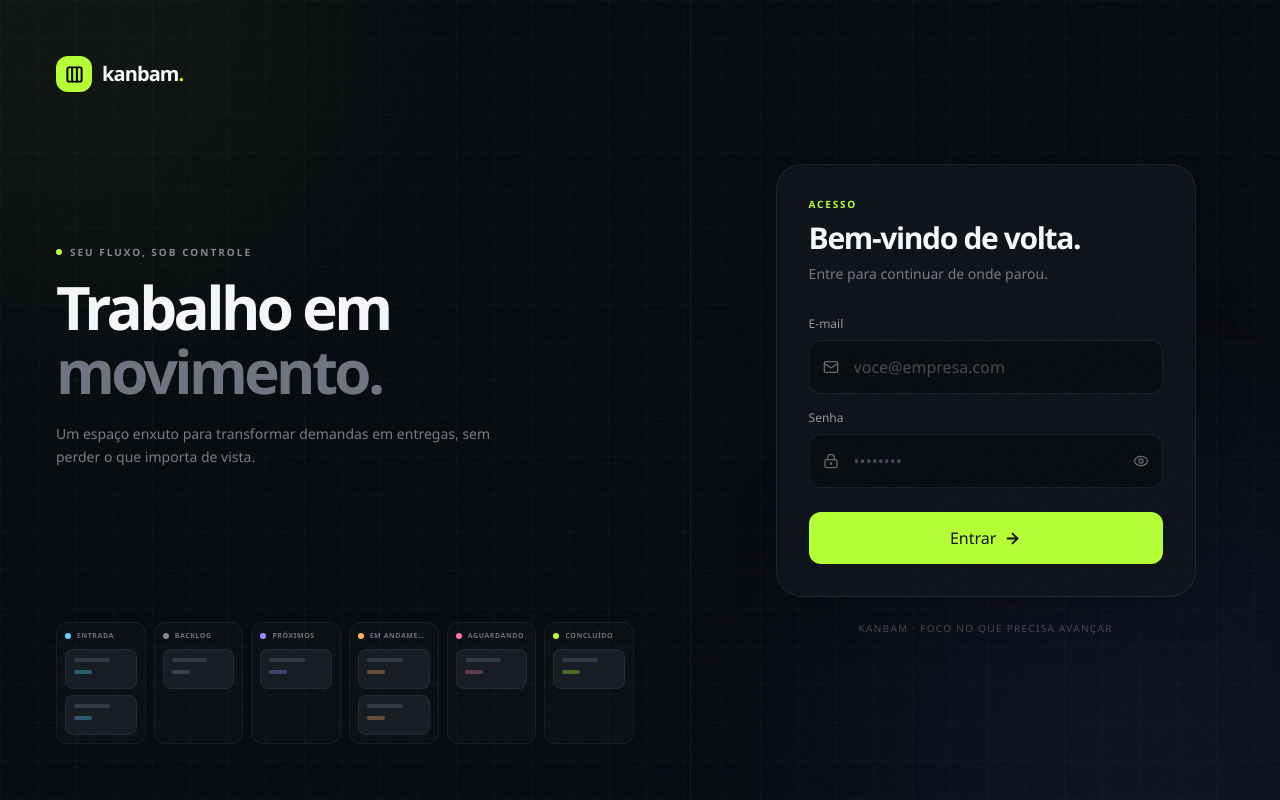
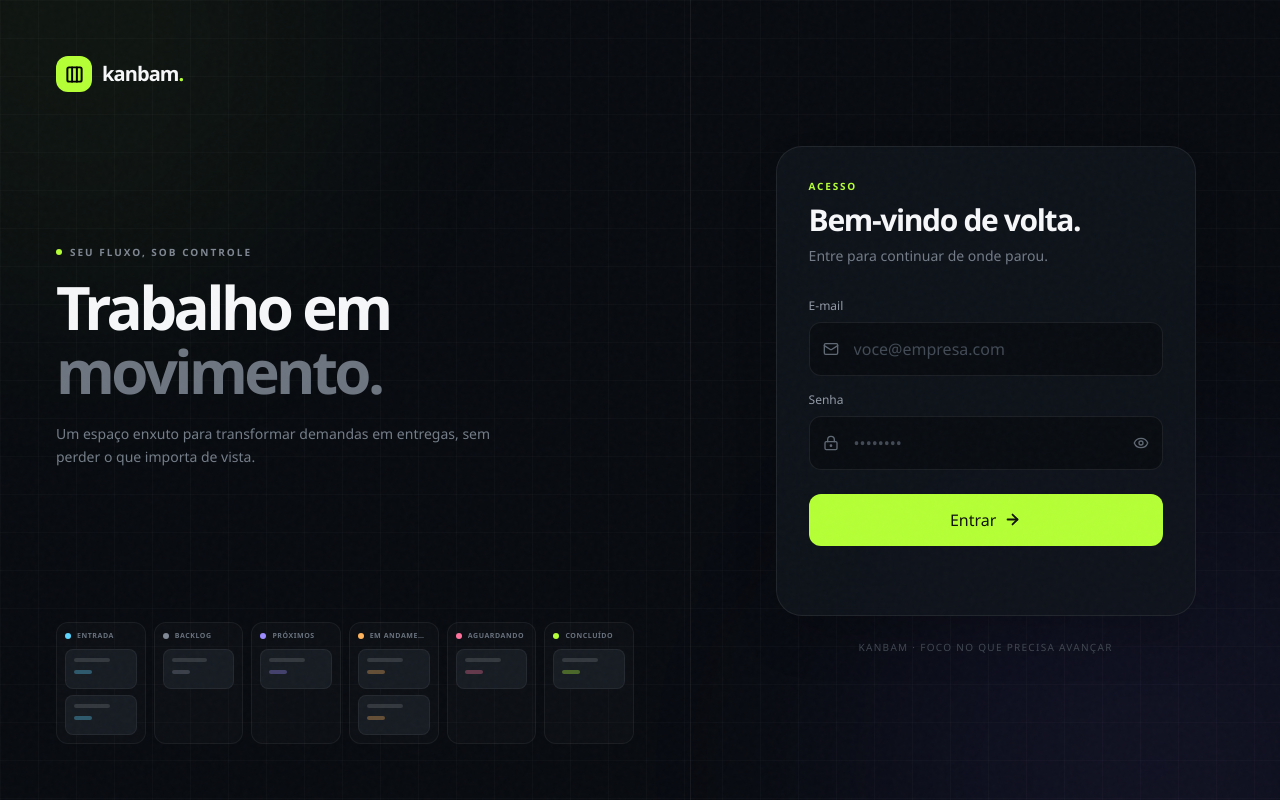
Before and after one commit to NicolasSnordio/kanbam_tool, a React (Vite) app: page / in a window 1280 px wide. Built offline with nearby package versions, Linux system fonts and the light colour scheme.

Commit message:
correção: suaviza transição de carregamento do login

```diff
--- a/src/App.jsx
+++ b/src/App.jsx
@@ -152,11 +152,22 @@ function LoginScreen({ onLogin }) {
       <section className="flex min-h-screen items-center justify-center px-5 py-10 sm:px-10">
         <div className="w-full max-w-[420px]">
           <div className="mb-10 lg:hidden"><Brand /></div>
-          {!ready ? <div className="rounded-[26px] border border-white/[.075] bg-[#10151c]/90 p-8 shadow-2xl backdrop-blur-xl">
+          <div className="login-auth-panel relative min-h-[470px] overflow-hidden rounded-[26px] border border-white/[.075] bg-[#10151c]/90 shadow-2xl backdrop-blur-xl">
+            <div
+              aria-hidden={ready}
+              className={`login-loader-layer absolute inset-0 flex flex-col justify-center p-8 transition-[opacity,transform] duration-500 ease-out ${ready ? 'pointer-events-none -translate-y-1.5 opacity-0' : 'translate-y-0 opacity-100'}`}
+            >
               <div className="mb-7 grid size-12 place-items-center rounded-2xl bg-[#b5ff36] text-black"><Columns3 size={23} strokeWidth={2.5}/></div>
               <h2 className="font-display text-2xl font-semibold tracking-[-.04em]">Preparando seu quadro</h2>
               <div className="mt-7 h-1 overflow-hidden rounded-full bg-white/[.07]"><div className="login-progress-fill h-full origin-left rounded-full bg-[#b5ff36]"/></div>
-          </div> : <form onSubmit={submit} className="rounded-[26px] border border-white/[.075] bg-[#10151c]/90 p-6 shadow-2xl backdrop-blur-xl sm:p-8">
+            </div>
+
+            <form
+              onSubmit={submit}
+              aria-hidden={!ready}
+              inert={!ready}
+              className={`login-form-layer absolute inset-0 overflow-y-auto p-6 transition-[opacity,transform] duration-500 ease-out sm:p-8 ${ready ? 'translate-y-0 opacity-100' : 'pointer-events-none translate-y-2 opacity-0'}`}
+            >
               <div className="login-reveal mb-8">
                 <p className="mb-2 text-[10px] font-bold uppercase tracking-[.18em] text-[#b5ff36]">Acesso</p>
                 <h2 className="font-display text-3xl font-semibold tracking-[-.045em]">Bem-vindo de volta.</h2>
@@ -176,7 +187,8 @@ function LoginScreen({ onLogin }) {
               <button type="submit" disabled={submitting} className="login-reveal flex w-full items-center justify-center gap-2 rounded-xl bg-[#b5ff36] px-4 py-3.5 text-sm font-bold text-[#10130c] transition hover:bg-[#c5ff63] active:scale-[.99] disabled:cursor-wait disabled:opacity-70">
                 <span>{submitting ? 'Entrando' : 'Entrar'}</span><ArrowRight className="login-submit-icon" size={17} strokeWidth={2.5}/>
               </button>
-          </form>}
+            </form>
+          </div>
           <p className="mt-6 text-center text-[10px] uppercase tracking-[.13em] text-[#434b55]">Kanbam · foco no que precisa avançar</p>
         </div>
       </section>
```
Lines whose indentation alone changed are shown as unchanged.
